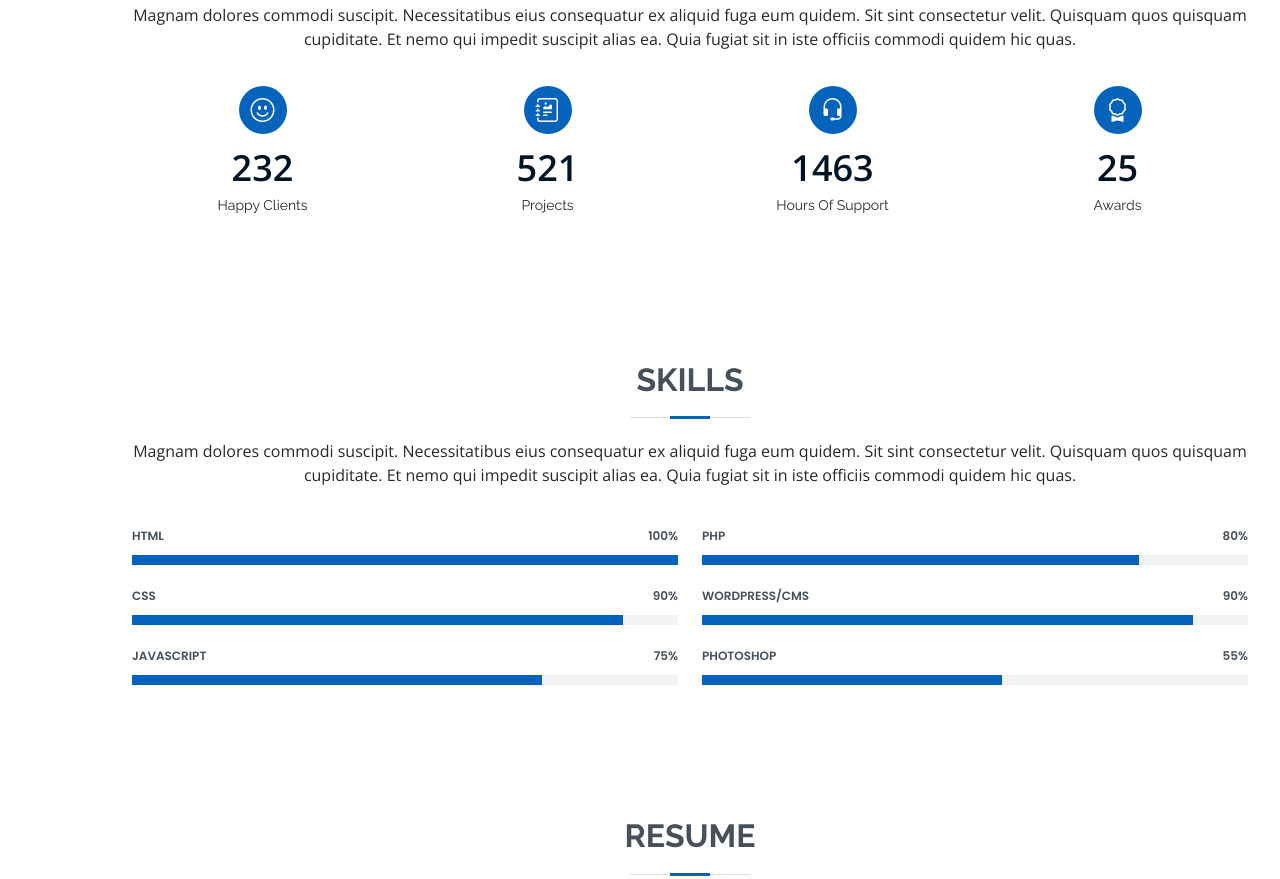
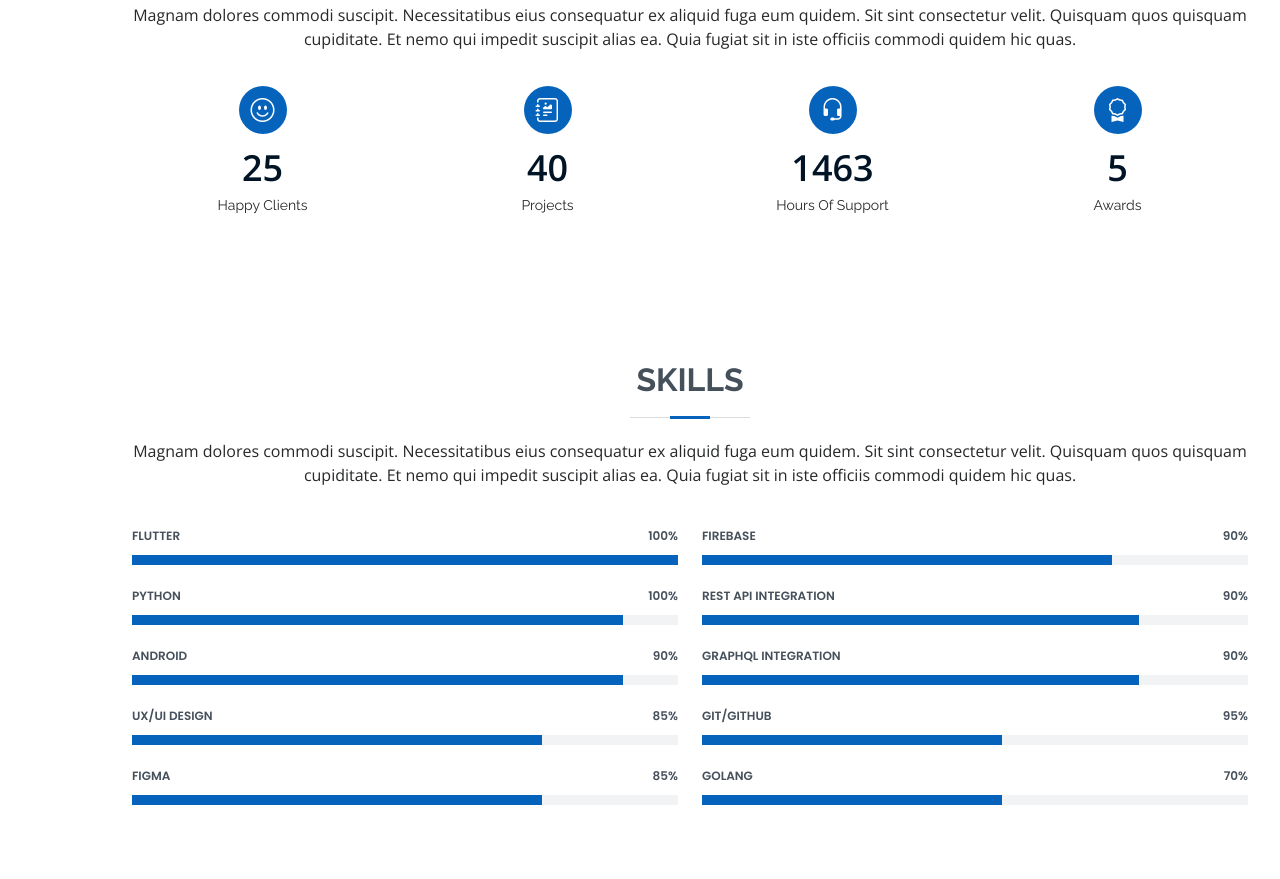
Before and after one commit to root458/root458.github.io, a plain HTML site: page index.html in a window 1280 px wide. Shown: the part 1568-2447 px from the top of the page. Drawn offline with nearby package versions, Linux system fonts and the light colour scheme.

Commit message:
Update details

```diff
--- a/index.html
+++ b/index.html
@@ -143,7 +143,7 @@
           <div class="col-lg-3 col-md-6">
             <div class="count-box">
               <i class="bi bi-emoji-smile"></i>
-              <span data-purecounter-start="0" data-purecounter-end="232" data-purecounter-duration="1"
+              <span data-purecounter-start="0" data-purecounter-end="25" data-purecounter-duration="1"
                 class="purecounter"></span>
               <p>Happy Clients</p>
             </div>
@@ -152,7 +152,7 @@
           <div class="col-lg-3 col-md-6 mt-5 mt-md-0">
             <div class="count-box">
               <i class="bi bi-journal-richtext"></i>
-              <span data-purecounter-start="0" data-purecounter-end="521" data-purecounter-duration="1"
+              <span data-purecounter-start="0" data-purecounter-end="40" data-purecounter-duration="1"
                 class="purecounter"></span>
               <p>Projects</p>
             </div>
@@ -170,7 +170,7 @@
           <div class="col-lg-3 col-md-6 mt-5 mt-lg-0">
             <div class="count-box">
               <i class="bi bi-award"></i>
-              <span data-purecounter-start="0" data-purecounter-end="25" data-purecounter-duration="1"
+              <span data-purecounter-start="0" data-purecounter-end="5" data-purecounter-duration="1"
                 class="purecounter"></span>
               <p>Awards</p>
             </div>
@@ -197,7 +197,7 @@
           <div class="col-lg-6">
 
             <div class="progress">
-              <span class="skill">HTML <i class="val">100%</i></span>
+              <span class="skill">Flutter <i class="val">100%</i></span>
               <div class="progress-bar-wrap">
                 <div class="progress-bar" role="progressbar" aria-valuenow="100" aria-valuemin="0" aria-valuemax="100">
                 </div>
@@ -205,7 +205,7 @@
             </div>
 
             <div class="progress">
-              <span class="skill">CSS <i class="val">90%</i></span>
+              <span class="skill">Python <i class="val">100%</i></span>
               <div class="progress-bar-wrap">
                 <div class="progress-bar" role="progressbar" aria-valuenow="90" aria-valuemin="0" aria-valuemax="100">
                 </div>
@@ -213,7 +213,23 @@
             </div>
 
             <div class="progress">
-              <span class="skill">JavaScript <i class="val">75%</i></span>
+              <span class="skill">Android <i class="val">90%</i></span>
+              <div class="progress-bar-wrap">
+                <div class="progress-bar" role="progressbar" aria-valuenow="90" aria-valuemin="0" aria-valuemax="100">
+                </div>
+              </div>
+            </div>
+
+            <div class="progress">
+              <span class="skill">UX/UI Design <i class="val">85%</i></span>
+              <div class="progress-bar-wrap">
+                <div class="progress-bar" role="progressbar" aria-valuenow="75" aria-valuemin="0" aria-valuemax="100">
+                </div>
+              </div>
+            </div>
+
+            <div class="progress">
+              <span class="skill">Figma <i class="val">85%</i></span>
               <div class="progress-bar-wrap">
                 <div class="progress-bar" role="progressbar" aria-valuenow="75" aria-valuemin="0" aria-valuemax="100">
                 </div>
@@ -225,7 +241,15 @@
           <div class="col-lg-6">
 
             <div class="progress">
-              <span class="skill">PHP <i class="val">80%</i></span>
+              <span class="skill">Firebase <i class="val">90%</i></span>
+              <div class="progress-bar-wrap">
+                <div class="progress-bar" role="progressbar" aria-valuenow="75" aria-valuemin="0" aria-valuemax="100">
+                </div>
+              </div>
+            </div>
+
+            <div class="progress">
+              <span class="skill">REST API Integration <i class="val">90%</i></span>
               <div class="progress-bar-wrap">
                 <div class="progress-bar" role="progressbar" aria-valuenow="80" aria-valuemin="0" aria-valuemax="100">
                 </div>
@@ -233,15 +257,23 @@
             </div>
 
             <div class="progress">
-              <span class="skill">WordPress/CMS <i class="val">90%</i></span>
+              <span class="skill">GraphQL Integration <i class="val">90%</i></span>
               <div class="progress-bar-wrap">
-                <div class="progress-bar" role="progressbar" aria-valuenow="90" aria-valuemin="0" aria-valuemax="100">
+                <div class="progress-bar" role="progressbar" aria-valuenow="80" aria-valuemin="0" aria-valuemax="100">
                 </div>
               </div>
             </div>
 
             <div class="progress">
-              <span class="skill">Photoshop <i class="val">55%</i></span>
+              <span class="skill">Git/GitHub <i class="val">95%</i></span>
+              <div class="progress-bar-wrap">
+                <div class="progress-bar" role="progressbar" aria-valuenow="55" aria-valuemin="0" aria-valuemax="100">
+                </div>
+              </div>
+            </div>
+
+            <div class="progress">
+              <span class="skill">GoLang <i class="val">70%</i></span>
               <div class="progress-bar-wrap">
                 <div class="progress-bar" role="progressbar" aria-valuenow="55" aria-valuemin="0" aria-valuemax="100">
                 </div>
```
